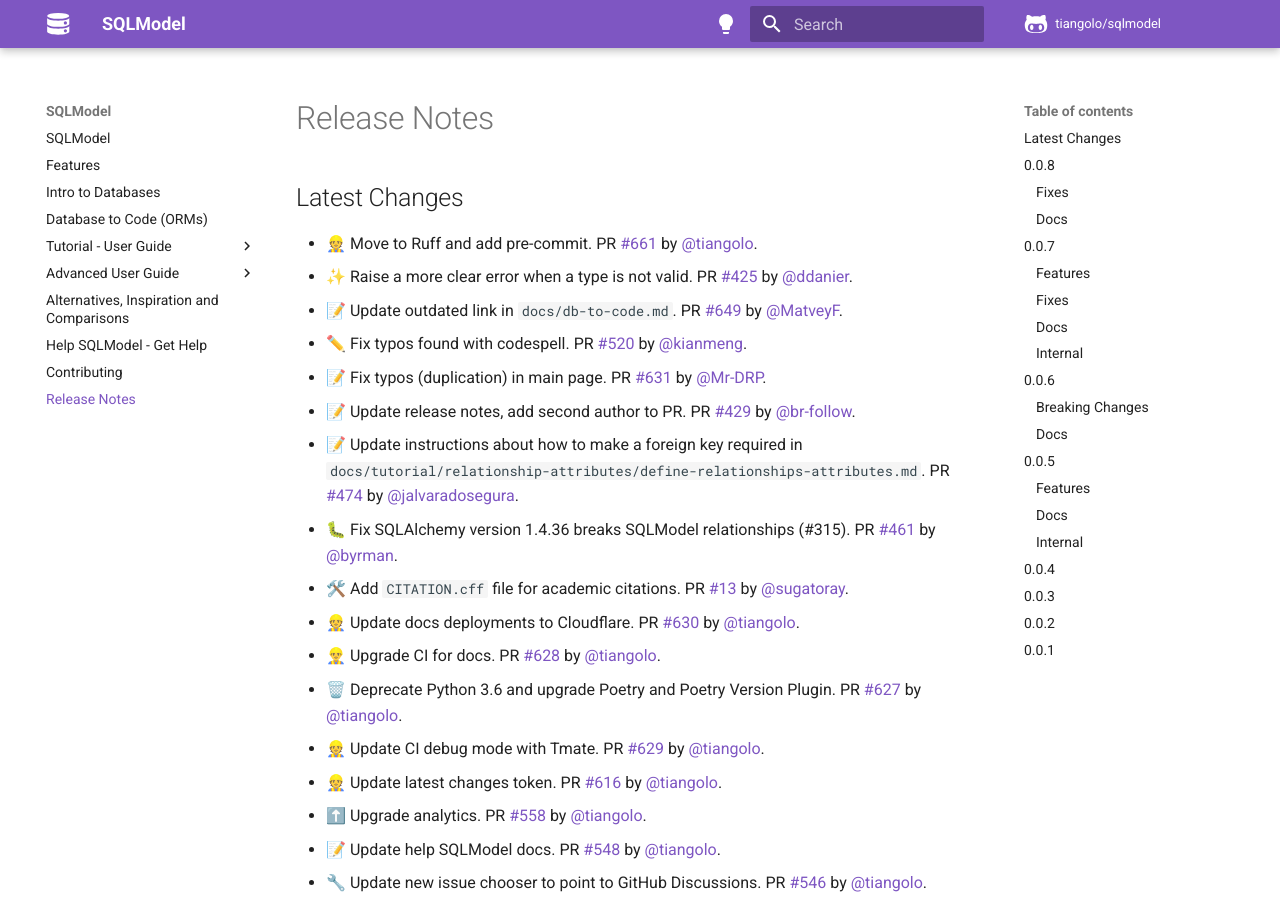
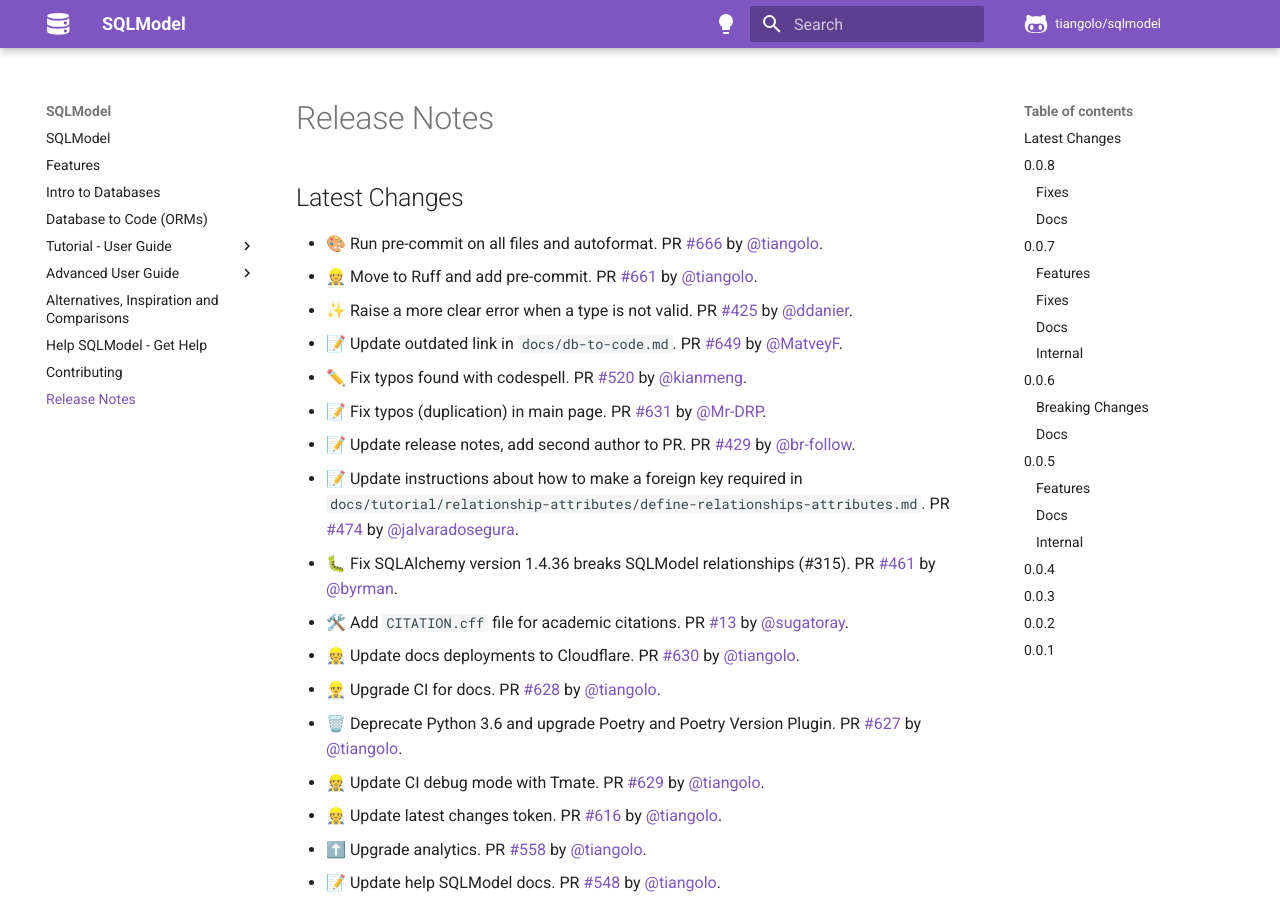
Before and after one commit to upmorpheus/Laravel-perfect, an MkDocs documentation site: the page built from docs/release-notes.md, in a window 1280 px wide and 900 px high. Built offline with MkDocs 1.6.1 and Material for MkDocs 9.7.7, drawn with Linux system fonts in a browser that asks for light colours; comment, search, counter and statistics services are not loaded.

Commit message:
📝 Update release notes

```diff
--- a/docs/release-notes.md
+++ b/docs/release-notes.md
@@ -2,6 +2,7 @@
 
 ## Latest Changes
 
+* 🎨 Run pre-commit on all files and autoformat. PR [#666](https://github.com/tiangolo/sqlmodel/pull/666) by [@tiangolo](https://github.com/tiangolo).
 * 👷 Move to Ruff and add pre-commit. PR [#661](https://github.com/tiangolo/sqlmodel/pull/661) by [@tiangolo](https://github.com/tiangolo).
 * ✨ Raise a more clear error when a type is not valid. PR [#425](https://github.com/tiangolo/sqlmodel/pull/425) by [@ddanier](https://github.com/ddanier).
 * 📝 Update outdated link in `docs/db-to-code.md`. PR [#649](https://github.com/tiangolo/sqlmodel/pull/649) by [@MatveyF](https://github.com/MatveyF).
```
